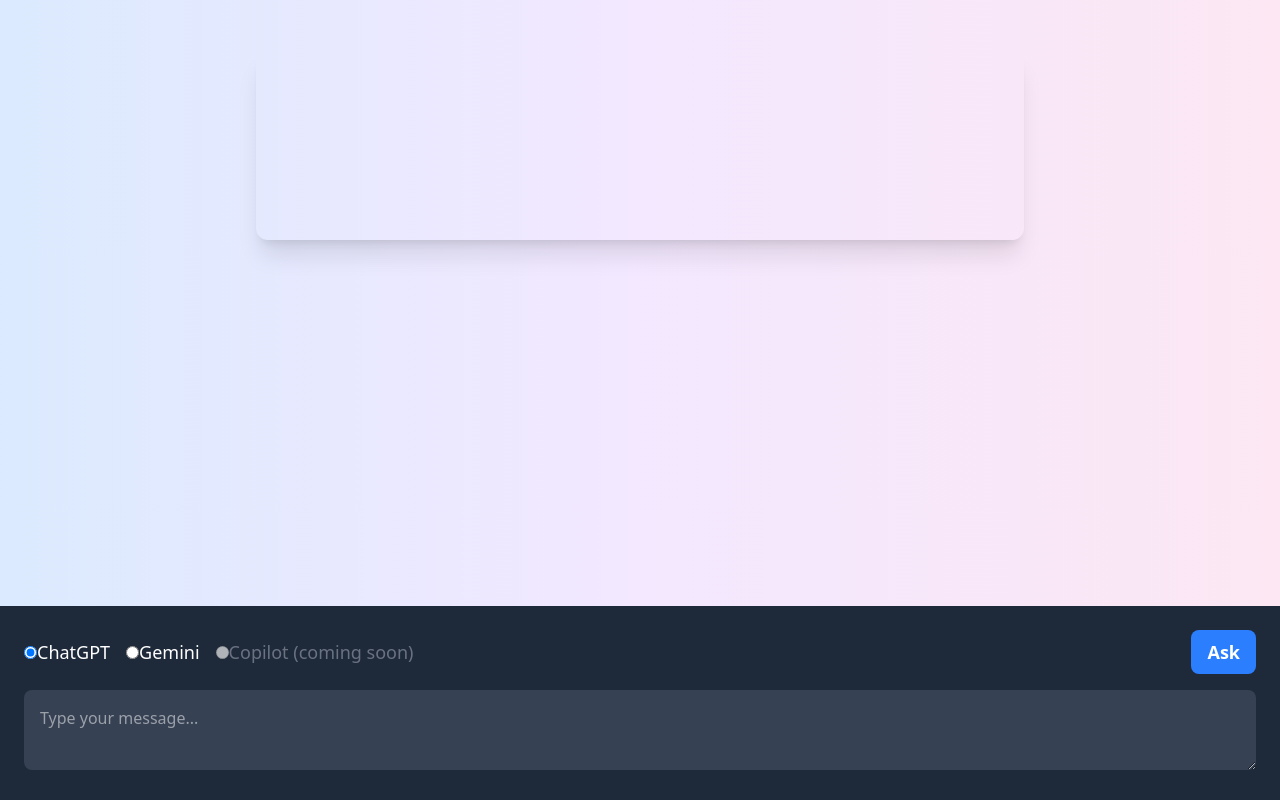
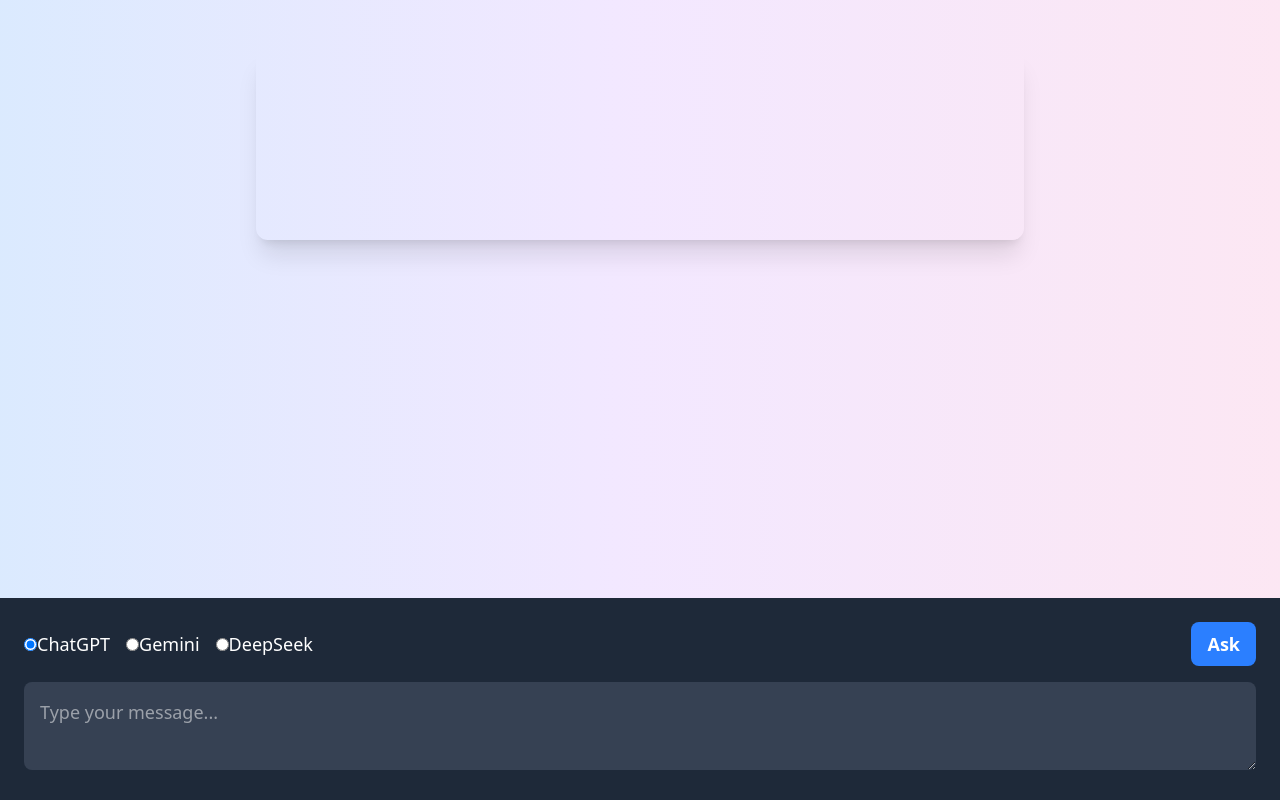
Before and after one commit to imrkarthikeyan/AI-Lab-Frontend, a React (Vite) app: page / in a window 1280 px wide. Built offline with nearby package versions, Linux system fonts and the light colour scheme.

Commit message:
added deepseek

```diff
--- a/src/App.jsx
+++ b/src/App.jsx
@@ -43,7 +43,7 @@ function App(){
           {/* <h1 className="text-4xl font-extrabold text-center text-gray-800 mb-6">AI Aggregator</h1> */}
           {questions.map((q,index)=>(
             <div key={index} className={`flex ${q.type==="user" ? "justify-start" : "justify-end"}`}>
-              <div className={`rounded-lg p-4 max-w-2xl text-sm ${q.type==="user" ? "bg-blue-500 text-white" : "bg-gray-700 text-white"}`}>
+              <div className={`rounded-lg p-4 max-w-2xl text-lg ${q.type==="user" ? "bg-blue-500 text-white" : "bg-gray-700 text-white"}`}>
                 <p>{q.text}</p>
               </div>
             </div>
@@ -53,6 +53,7 @@ function App(){
         <div className="fixed bottom-0 left-0 w-full p-6 bg-gray-800">
           <div className="flex justify-between items-center mb-4">
             <div className="flex space-x-4">
+
               <label className="text-lg text-white">
                   <input
                     className="text-blue-500"
@@ -75,7 +76,18 @@ function App(){
                 Gemini
               </label>
 
-              <label className="text-gray-500 text-lg">
+              <label className="text-lg text-white">
+                  <input
+                    className="text-purple-500"
+                    type="radio"
+                    value="deepseek"
+                    checked={model==="deepseek"}
+                    onChange={(e)=>setModel(e.target.value)}
+                  />
+                DeepSeek
+              </label>
+
+              {/* <label className="text-gray-500 text-lg">
                 <input
                   className="text-gray-300"
                   type="radio"
@@ -83,7 +95,7 @@ function App(){
                   disabled
                 />
                 Copilot (coming soon)
-              </label>
+              </label> */}
             </div>
 
             <button
@@ -98,7 +110,7 @@ function App(){
           </div>
 
           <textarea
-            className="w-full p-4 bg-gray-700 rounded-lg text-white focus:outline-none focus:ring-2 focus:ring-blue-500"
+            className="w-full p-4 bg-gray-700 rounded-lg text-lg text-white focus:outline-none focus:ring-2 focus:ring-blue-500"
             rows="2"
             placeholder="Type your message..."
             value={prompt}
```
